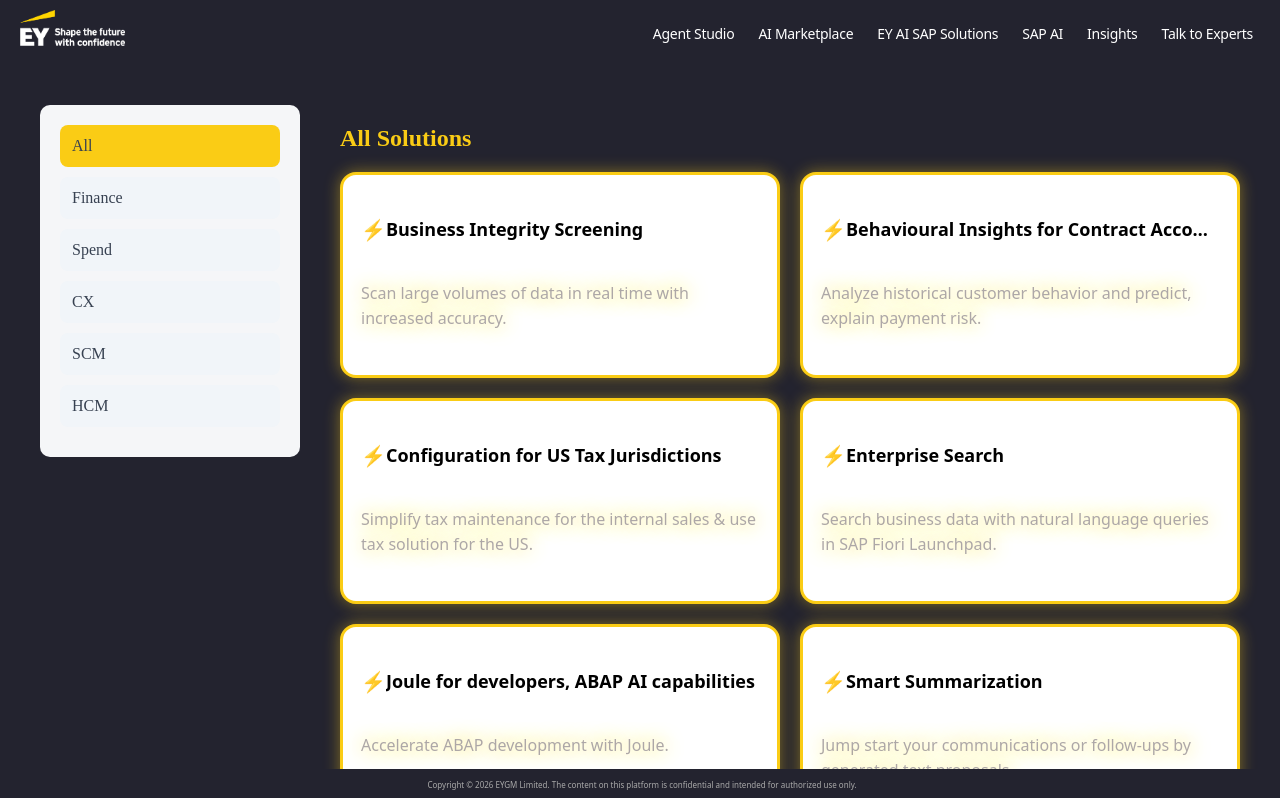
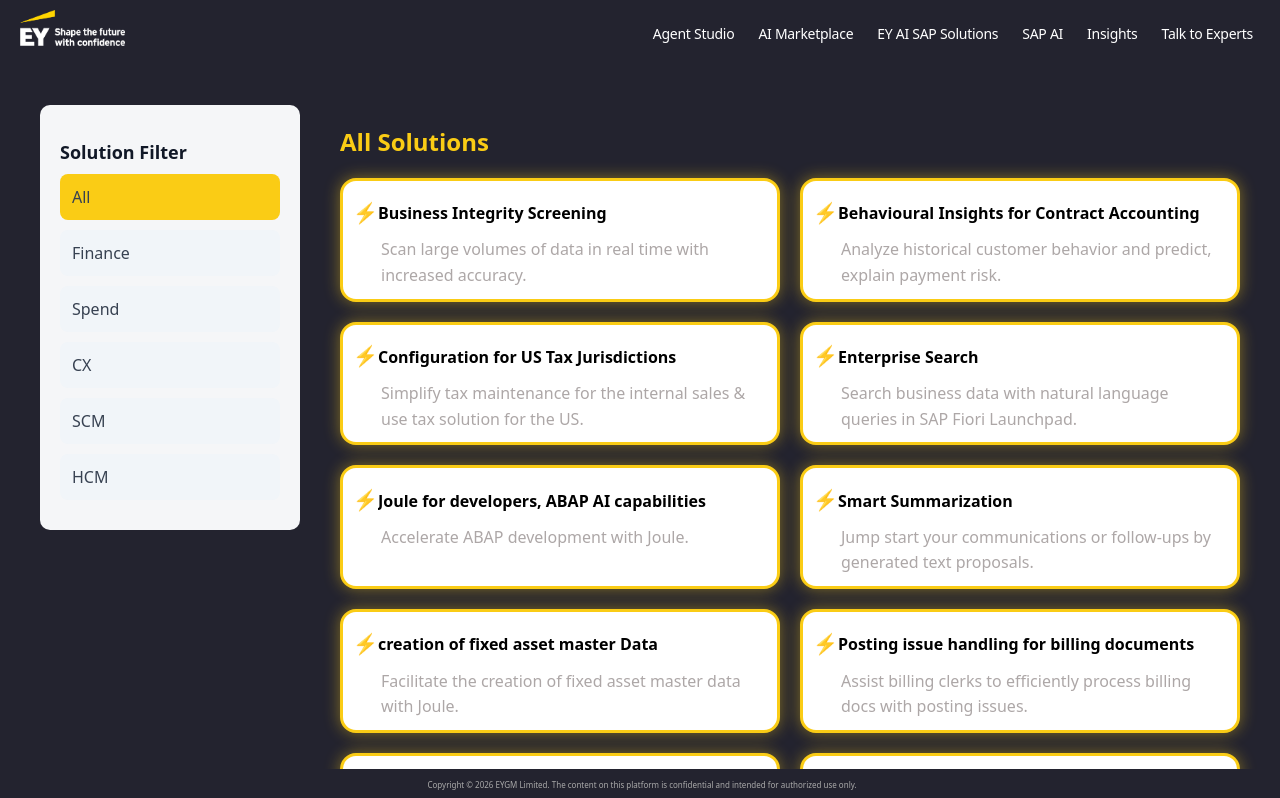
Before and after one commit to Gayathri0798/EY-SAP-Event, a React (Vite) app in the folder ey-sap-event/: page /sapEcoSystem in a window 1280 px wide. Shown: the top 798 px of the page. Built offline with nearby package versions, Linux system fonts and the light colour scheme.

Commit message:
Ecosystem page css changes

```diff
--- a/ey-sap-event/src/pages/ecoSystem.jsx
+++ b/ey-sap-event/src/pages/ecoSystem.jsx
@@ -171,6 +171,11 @@
 
       {/* ✅ SIDEBAR */}
       <div className="sidebar">
+
+<h2 className="filter-main-heading">
+    Solution Filter
+  </h2>
+
         {categories.map((cat) => (
           <div
             key={cat}
@@ -188,17 +193,19 @@
 
         <div className="pill-grid">
           {filtered.map((item) => (
-            <div className="big-pill" key={item.sno}>
 
+<div className="big-pill">
+
+  {/* HEADER ROW */}
   <div className="pill-header">
     <span className="icon">⚡</span>
     <h4>{item.name}</h4>
   </div>
 
-              {/* ✅ FULL TEXT (NOT CUT) */}
   <p className="box-descr">{item.desc}</p>
 
 </div>
+
           ))}
         </div>
       </div>
--- a/ey-sap-event/src/styles/banner.css
+++ b/ey-sap-event/src/styles/banner.css
@@ -42,10 +42,18 @@
 }
 
 .banner-content h1 {
-  font-size: 64px;
-  font-weight: 700;
+  font-size: 48px;
+    font-weight: 800;
 
-  color: #ffe600;   /* EY yellow */
+
+ background: linear-gradient(to right, #facc15, #ca8a04);
+
+  -webkit-background-clip: text;
+  -webkit-text-fill-color: transparent;
+
+  background-clip: text;
+  color: transparent;
+
   margin-bottom: 16px;
 }
 .banner-heading {
--- a/ey-sap-event/src/styles/sapEcoSystem.css
+++ b/ey-sap-event/src/styles/sapEcoSystem.css
@@ -5,6 +5,7 @@
   align-items: flex-start;
   gap: 40px;
   background-color: #23232f;
+  font-family: EYInterstate, "Noto Sans", sans-serif;
 }
 
 
@@ -44,11 +45,12 @@
 /* CARD PILL */
 .big-pill {
   background: #fff;
-  padding: 18px;
+  padding: 0px 10px;
   border-radius: 16px;
   border: 3px solid #facc15;
   transition: 0.3s;
   box-shadow: 0 0 16px rgba(250, 204, 21, 0.45);
+
 }
 
 .big-pill:hover {
@@ -61,17 +63,22 @@
 .pill-header {
   display: flex;
   align-items: center;
-  /* gap: 10px; */
+  gap: 0px;
+  margin-bottom: -12px;
+  display: flex;
 }
-.box-descr{
-  text-shadow: 0 0 20px gold;
+.box-descr {
+  margin-left: 28px;   /* ✅ align with title start */
+
+  font-size: 14px;
+  color: #6b7280;
+  line-height: 1.5;
 }
-
 .pill-header h4 {
   flex: 1;
   min-width: 0;
 
-  font-size: 18px;
+  font-size: 16px;
   font-weight: bold;
   font-family: EYInterstate, "Noto Sans", sans-serif;
 
@@ -83,7 +90,7 @@
 
 .icon {
   color: #facc15;
-  margin-top:15px;
+  margin-top: 10px;
 }
 
 /* TEXT */
@@ -92,9 +99,24 @@
   font-family: EYInterstate, "Noto Sans", sans-serif;
     color: rgb(173, 167, 167);
     line-height: 1.6;
-    margin-bottom: 25px;
+    margin-bottom: 10px;
     max-width: 512px;
+    margin-top: 4px;
 
   /* ✅ IMPORTANT (no cutting) */
   white-space: normal;
 }
+.filter-main-heading {
+  font-size: 18px;
+  font-weight: 700;
+
+  color: #111827;
+  margin-bottom: 10px;
+}
+.filter-sub-heading {
+  font-size: 14px;
+  font-weight: 600;
+
+  color: #6b7280;
+  margin-bottom: 14px;
+}
--- a/ey-sap-event/src/styles/skillSet.css
+++ b/ey-sap-event/src/styles/skillSet.css
@@ -1,15 +1,22 @@
 .layout {
   display: flex;
   gap: 20px;
+height: calc(100vh - 120px);
+  min-height: 0;
+
 }
 
 /* LEFT PANEL */
 .sidebar {
-  width: 260px;
+  width: 220px;
   background: #f5f6f8;
   padding: 20px;
   border-radius: 10px;
   color: #374151;
+
+  height: 100%;           /* ✅ fill container */
+  overflow-y: auto;       /* ✅ scroll INSIDE sidebar */
+
 }
 
 .filterItem {
@@ -25,14 +32,26 @@
 
 .filterItem.active {
   background: #ffe600;
-  color: white;
+  color: #374151;
 }
 
 /* RIGHT GRID */
 .skills-content {
   flex: 1;
-  z-index: -999 !important;
+  /* z-index: -999; */
   padding-right: 30px;
+
+overflow-y: auto;   /* ✅ ADD THIS */
+  height: 100%;       /* ✅ ADD THIS */
+  min-height: 0;
+
+scrollbar-width: none;
+  -ms-overflow-style: none
+
+}
+
+.skills-content::-webkit-scrollbar {
+  display: none;
 }
 
 /* .grid {
@@ -125,6 +144,9 @@
 .skillsPage {
   font-family: EYInterstate, "Noto Sans", sans-serif;
   padding-bottom: 80px;
+  display: flex;
+  flex-direction: column;
+
 }
 
 .iconCircle {
@@ -194,7 +216,7 @@
     /* position: sticky; */
     top: 0;
     z-index: 10;
-
+    flex-shrink: 0;
 
 }
 
```
Lines whose indentation alone changed are shown as unchanged.
